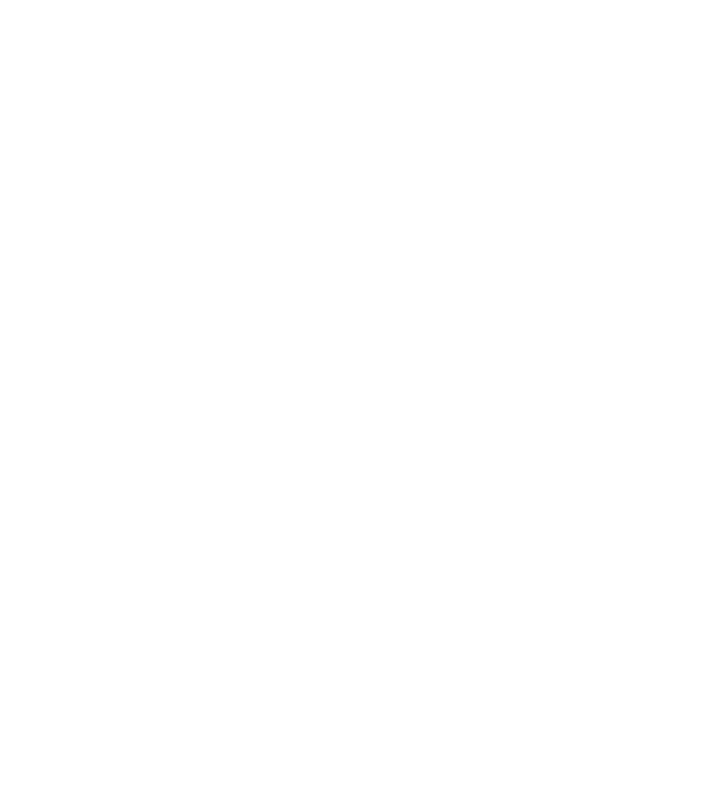
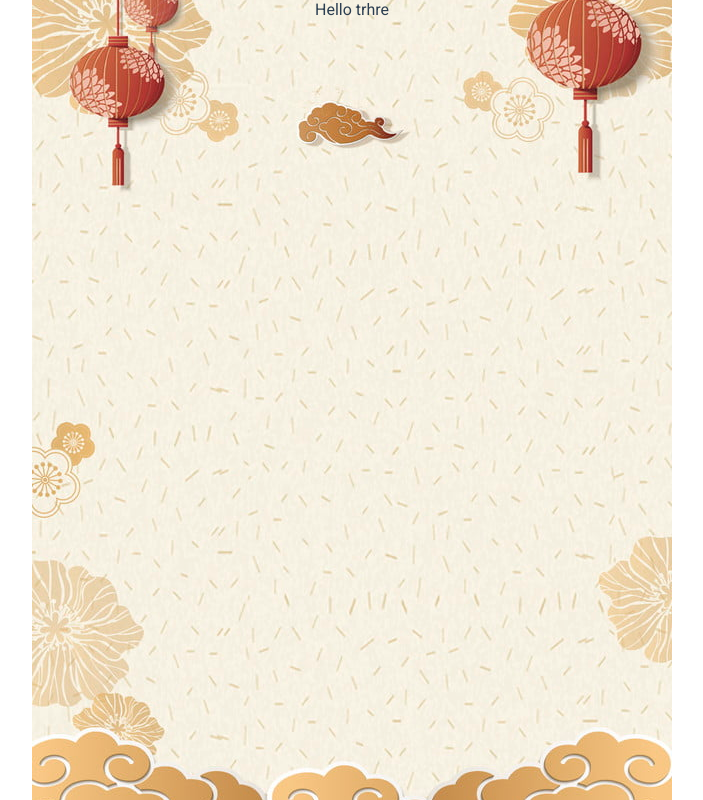
Before and after one commit to minhhuys/ahamove-yep, a Vue app: page /leader-board in a window 1280 px wide. Shown: the whole page, without its empty margins (288-991 px from the left). Built offline with nearby package versions, Linux system fonts and the light colour scheme.

Commit message:
update time for hanoi motherfucker

```diff
--- a/src/components/TabContent.vue
+++ b/src/components/TabContent.vue
@@ -15,6 +15,10 @@
       <p>{{ info.date }}</p>
     </div>
 
+    <div v-if="info.id === 'han'">
+      <p style="font-size: 30px; color: red;">Tạm hoãn!</p>
+    </div>
+    <div v-else>
       <p class="tab__content--time-left-text" v-if="!info.isHappened">Chỉ còn</p>
 
       <div class="tab__content--count-time" v-if="!info.isHappened">
@@ -36,6 +40,7 @@
         </div>
       </div>
       <p v-else class="event-happened">Đã diễn ra</p>
+    </div>
 
     <div class="border-line"></div>
 
--- /dev/null
+++ b/src/components/game/LeaderBoard.vue
@@ -0,0 +1,18 @@
+<template>
+  <div class="leader--board">Hello trhre</div>
+</template>
+
+<script>
+export default {};
+</script>
+
+<style lang="scss">
+.leader--board {
+  background-image: url("../../assets/bg.jpg");
+  //   background-size: cover;
+  background-repeat: no-repeat;
+  background-position: center;
+  height: 100vh;
+  /* position: relative; */
+}
+</style>
--- a/src/router/index.js
+++ b/src/router/index.js
@@ -17,6 +17,17 @@
     component: Checkin
   },
   {
+    path: "/leader-board",
+    name: "LeaderBoard",
+    // route level code-splitting
+    // this generates a separate chunk (about.[hash].js) for this route
+    // which is lazy-loaded when the route is visited.
+    component: () =>
+      import(
+        /* webpackChunkName: "about" */ "@/components/game/LeaderBoard.vue"
+      )
+  },
+  {
     path: "/about",
     name: "About",
     // route level code-splitting
```
Also changed, not shown: src/assets/bg.jpg (added). Lines whose indentation alone changed are shown as unchanged.
